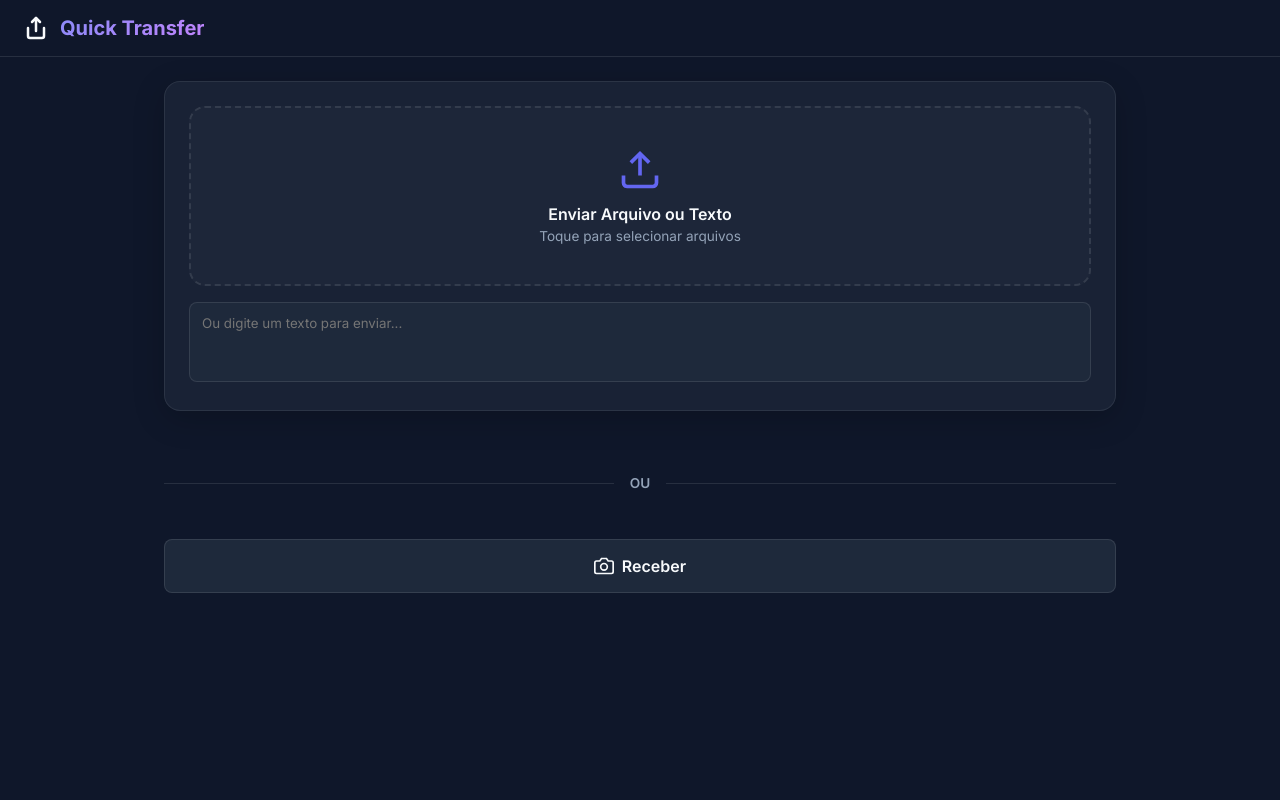
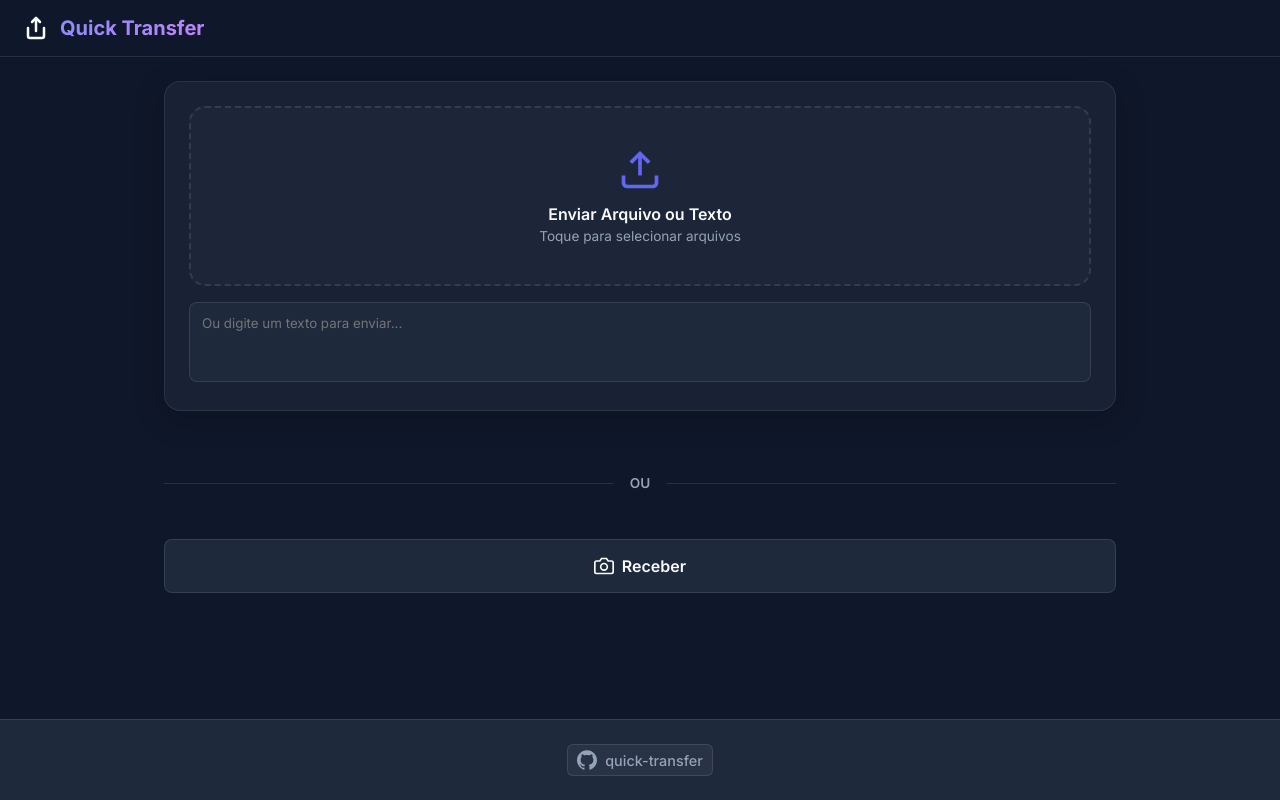
Before and after one commit to disoliveiradso/quick-transfer, a website built with Vite: page index.html in a window 1280 px wide. Built offline with nearby package versions, Linux system fonts and the light colour scheme.

Commit message:
feat: add github link to footer

```diff
--- a/index.html
+++ b/index.html
@@ -157,6 +157,15 @@
       </section>
 
     </main>
+
+    <!-- Footer -->
+    <footer class="app-footer" style="padding: 1.5rem; text-align: center; margin-top: auto; border-top: 1px solid var(--border-color); display: flex; justify-content: center; align-items: center; gap: 0.5rem;">
+      <a href="https://github.com/disoliveiradso/quick-transfer-pwa" target="_blank" rel="noopener noreferrer" class="github-link" style="display: inline-flex; align-items: center; gap: 0.5rem; color: var(--text-muted); text-decoration: none; font-weight: 500; font-size: 0.9rem; transition: color 0.2s ease;">
+        <svg width="20" height="20" viewBox="0 0 24 24" fill="currentColor"><path d="M12 .297c-6.63 0-12 5.373-12 12 0 5.303 3.438 9.8 8.205 11.385.6.113.82-.258.82-.577 0-.285-.01-1.04-.015-2.04-3.338.724-4.042-1.61-4.042-1.61C4.422 18.07 3.633 17.7 3.633 17.7c-1.087-.744.084-.729.084-.729 1.205.084 1.838 1.236 1.838 1.236 1.07 1.835 2.809 1.305 3.495.998.108-.776.417-1.305.76-1.605-2.665-.3-5.466-1.332-5.466-5.93 0-1.31.465-2.38 1.235-3.22-.135-.303-.54-1.523.105-3.176 0 0 1.005-.322 3.3 1.23.96-.267 1.98-.399 3-.405 1.02.006 2.04.138 3 .405 2.28-1.552 3.285-1.23 3.285-1.23.645 1.653.24 2.873.12 3.176.765.84 1.23 1.91 1.23 3.22 0 4.61-2.805 5.625-5.475 5.92.42.36.81 1.096.81 2.22 0 1.606-.015 2.896-.015 3.286 0 .315.21.69.825.57C20.565 22.092 24 17.592 24 12.297c0-6.627-5.373-12-12-12"/></svg>
+        <span>quick-transfer</span>
+      </a>
+    </footer>
+
     <script type="module" src="/src/main.ts"></script>
   </body>
 </html>
```
